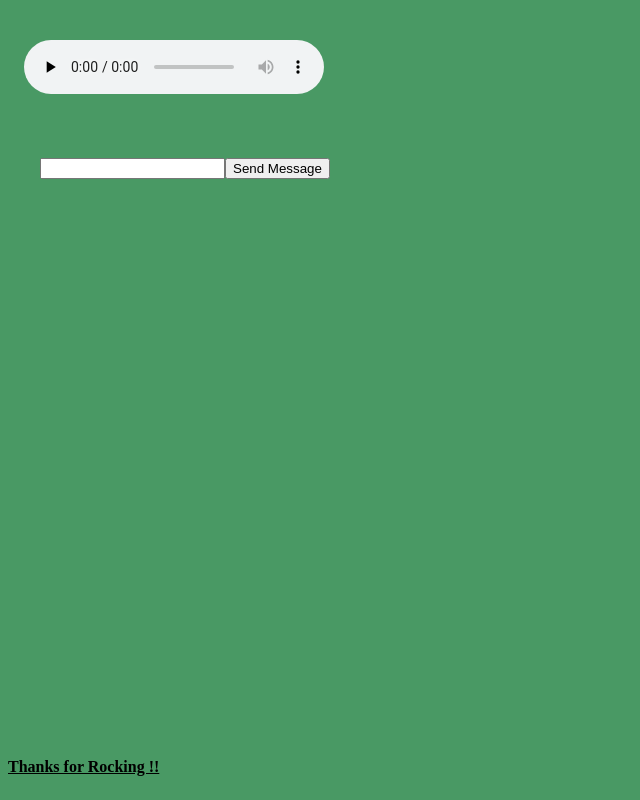
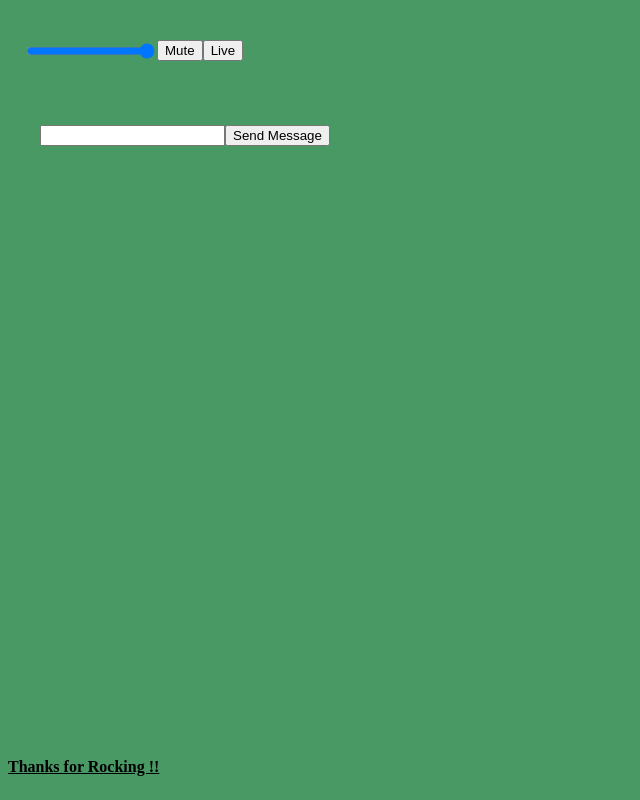
Before and after one commit to devnullsans/node-radio, a website: page public/index.html in a window 1280 px wide. Shown: the whole page, without its empty margins (0-640 px from the left). Drawn offline with Linux system fonts and the light colour scheme.

Commit message:
Update index.html

```diff
--- a/public/index.html
+++ b/public/index.html
@@ -12,7 +12,11 @@
 
 <body>
 	<header>
-		<audio id="audio" src="/stream" preload="none" autoplay="" controls=""></audio>
+		<audio id="audio" src="/stream" preload="none"></audio>
+		<img id="iconImage" src="" alt="" />
+		<input type="range" id="volumeRange" min="0" max="1" value="1" step="0.01" />
+		<button id="muteButton">Mute</button>
+		<button id="liveButton">Live</button>
 	</header>
 	<nav>
 		<input type="text" id="messageBox" />
```
